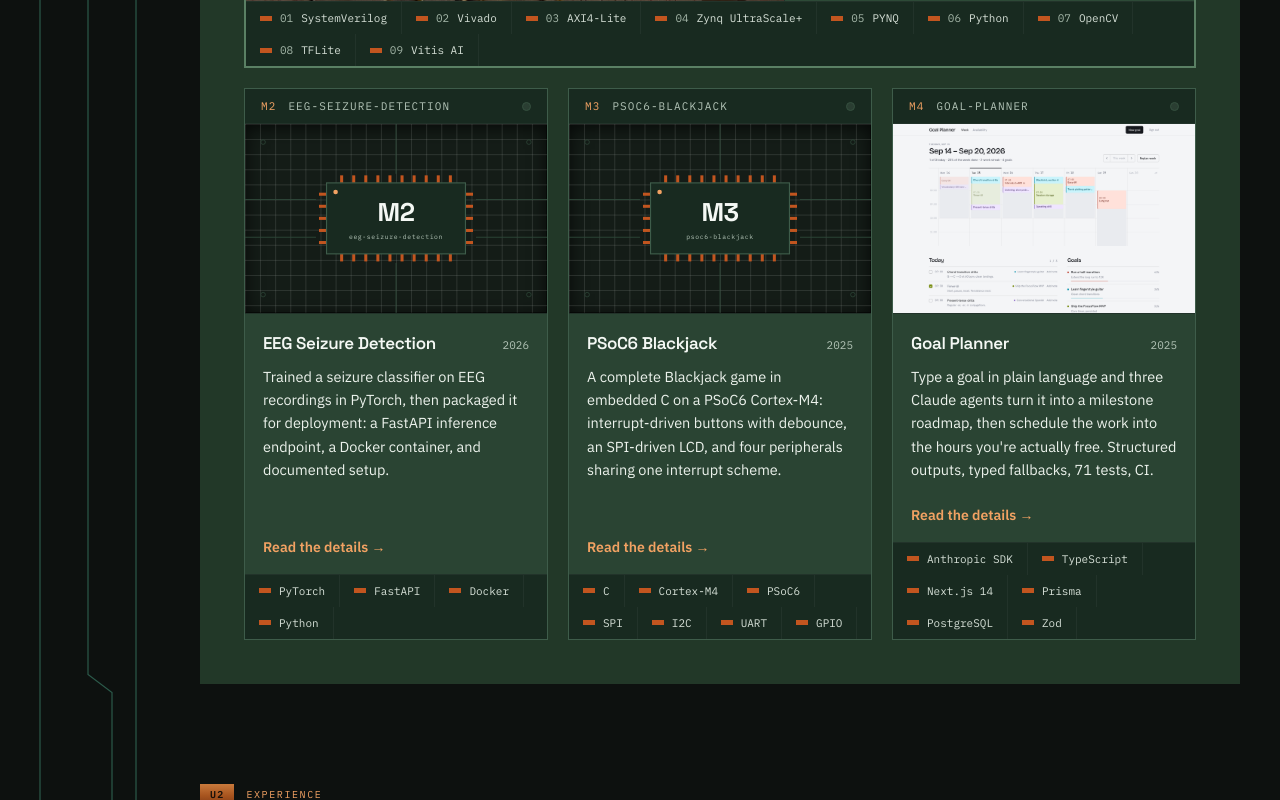
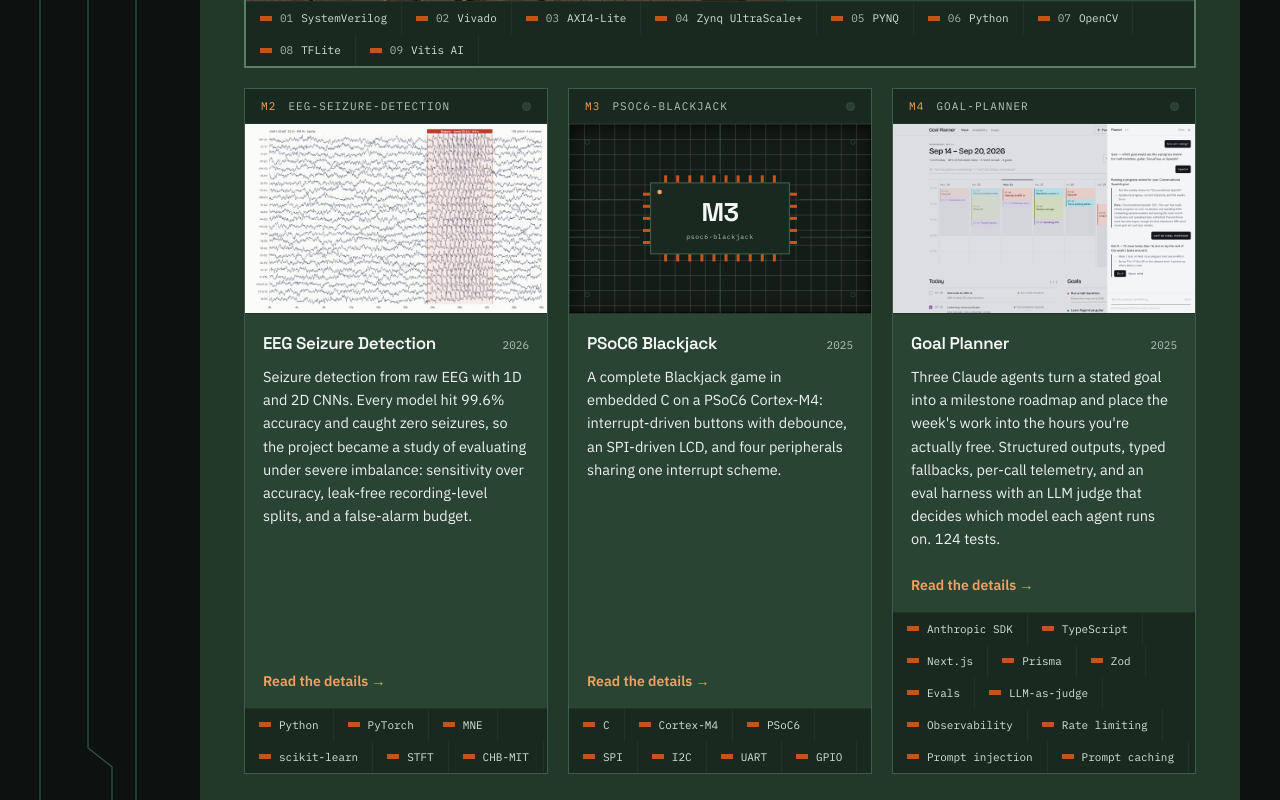
Before and after one commit to hargens-holland/PortfolioWebsite, a Next.js app in the folder web/: page / in a window 1280 px wide. Shown: the part 1300-2100 px from the top of the page. Built offline with nearby package versions, Linux system fonts and the light colour scheme.

Commit message:
EEG project rewrite with EEG-trace graphic, Goal Planner dashboard update

```diff
--- a/web/content/projects.ts
+++ b/web/content/projects.ts
@@ -76,17 +76,20 @@ export const PROJECTS: Project[] = [
     name: "EEG Seizure Detection",
     designator: "M2",
     year: "2026",
-    role: "Solo · ML + deployment",
+    role: "ECE 539 team project · 2D CNN + evaluation",
     summary:
-      "Trained a seizure classifier on EEG recordings in PyTorch, then packaged it for deployment: a FastAPI inference endpoint, a Docker container, and documented setup.",
+      "Seizure detection from raw EEG with 1D and 2D CNNs. Every model hit 99.6% accuracy and caught zero seizures, so the project became a study of evaluating under severe imbalance: sensitivity over accuracy, leak-free recording-level splits, and a false-alarm budget.",
     body: [
-      "A seizure classifier trained on EEG recordings in PyTorch. The model is half the project; the other half is making it usable by someone who isn't me.",
-      "So it ships as a service: a FastAPI endpoint that takes a recording and returns a prediction, a Docker container so it runs the same on a laptop as on a server, and setup documentation that gets a new machine from clone to first inference without guesswork.",
+      "Seizure detection from raw 23-channel scalp EEG in the CHB-MIT database, for ECE 539 (Neural Networks) at UW–Madison. An end-to-end pipeline runs from EDF ingestion through annotation-based labels and feeds five models identical 4-second windows: three classical baselines, a 1D CNN on the raw signal, and a 2D CNN on STFT spectrograms.",
+      "Every model scored over 99.6% accuracy while catching zero seizures, because seizures make up under 5% of a recording. Sensitivity exposed the problem, and AUC showed the CNNs had actually learned to rank seizure windows above background. The failure was the decision threshold, not the model.",
+      "Revisiting the project later, I found two deeper problems. A labeling bug was under-counting seizure windows by about 10×. And the random window split let overlapping windows share signal across train and test, which inflated AUC to 0.98–0.999 and made every number from the original run untrustworthy.",
+      "I rebuilt the evaluation around recording-level splits, so no recording contributes to both sides, and thresholds chosen on validation data against a false-alarm budget rather than the default 0.5. That's the operating point a clinician would actually care about: how many seizures are caught at how many false alarms per hour.",
+      "My part: the 2D CNN and its spectrogram pipeline, the evaluation protocol, and the two bug fixes.",
     ],
-    tags: ["PyTorch", "FastAPI", "Docker", "Python"],
+    tags: ["Python", "PyTorch", "MNE", "scikit-learn", "STFT", "CHB-MIT"],
+    image: "/assets/eeg-seizure-traces.jpg",
     links: [
-      // { label: "Source", href: "https://github.com/hargens-holland/eeg-seizure" },
-      // { label: "API", href: "https://eeg-api.example.com" },
+      // { label: "Source", href: "https://github.com/hargens-holland/…" },
     ],
   },
   {
@@ -110,15 +113,20 @@ export const PROJECTS: Project[] = [
     name: "Goal Planner",
     designator: "M4",
     year: "2025",
-    role: "Solo · full-stack + AI agents",
+    role: "Solo · AI agents in production",
     summary:
-      "Type a goal in plain language and three Claude agents turn it into a milestone roadmap, then schedule the work into the hours you're actually free. Structured outputs, typed fallbacks, 71 tests, CI.",
+      "Three Claude agents turn a stated goal into a milestone roadmap and place the week's work into the hours you're actually free. Structured outputs, typed fallbacks, per-call telemetry, and an eval harness with an LLM judge that decides which model each agent runs on. 124 tests.",
     body: [
-      "An AI planning app: a plain-language goal becomes a milestone roadmap, and the roadmap becomes scheduled daily tasks. Three Claude agents each have one job. The Architect builds the roadmap. Progress reviews your week and adjusts where you are. The Scheduler lays tasks onto a real calendar, across every active goal, in the time you actually have.",
-      "The engineering focus was making model calls behave like any other dependency. Every agent call is constrained to a zod schema through structured outputs, so the app never parses free text. Each agent has a deterministic fallback with typed failure reasons, and every plan is logged as model- or fallback-generated, so the app keeps working when the model doesn't.",
-      "Retries are separated by cause: the SDK handles network retries, while schema violations and truncated responses are retried explicitly with their own logic. Contract tests verify that the schemas and the fallbacks satisfy the same contract, so a fallback can never quietly drift from what the model is supposed to return. 71 tests run in CI, and the architecture is fully documented in the repo.",
+      "Type a goal in plain language and three Claude agents each do one job. The Architect builds a milestone roadmap. Progress reviews your week and adjusts where you are. The Scheduler places tasks into your available hours across every active goal. Structured outputs constrain every model call to a Zod schema, every agent has a deterministic fallback with typed failure reasons, and every plan is recorded as model- or fallback-generated, so the app keeps working when the model doesn't.",
+      "I built the measurement layer before anything else. Every call writes one row: model, source, reason, attempts, tokens in and out, latency, estimated cost. It's fire-and-forget and swallows its own errors, so it can never affect the call it describes. A usage page aggregates thirty days: cost per day, p50 and p95 per agent, fallback rate, and why calls fell back. Without that, a fallback and a real model response produce identical-looking rows and you're blind.",
+      "An eval harness runs 24 goals across 13 domains, plus two injection cases and one deliberately vague goal, through the real Architect: nine deterministic checks scored separately, then an Opus judge grading four properties on a written 1–5 rubric with the candidate delimited as untrusted and the judge told not to reward length. Result: Opus 5 scores 4.67 against Sonnet 5's 4.27, a paired difference of +0.39 ± 0.17 over 22 goals, at 2.6× the cost and 1.7× the latency. That's why the Architect runs on Opus and the cheaper agents on Sonnet. The caveat is stated in the doc: the judge is Opus.",
+      "The tooling found six bugs none of the tests could see. The schema said a milestone's week was when it was targeted, so the model read it as due and the app read it as start, and every model-generated roadmap failed ordering. \"By end of year\" produced 24-week plans against a 16-week deadline because the model has no clock. A replan that returned generic titles turned out to be a 39-second fallback with zero tokens: Opus 5 and Sonnet 5 think by default, thinking counts against max_tokens, and the SDK surfaces truncation as a parse error rather than a stop reason, so the retry never fired.",
+      "The routes are hardened the way a public model endpoint has to be. Every request body has a Zod schema with a maximum on every string that reaches a prompt, which is a cost ceiling as much as input validation. Model routes are rate-limited per user with atomic fixed windows in Postgres, and signup per IP. Everything the user wrote goes inside delimiters, closing-tag attempts are stripped, and every system prompt says to treat it as data; both eval injection cases are resisted by both models. 124 tests run in CI.",
     ],
-    tags: ["Anthropic SDK", "TypeScript", "Next.js 14", "Prisma", "PostgreSQL", "Zod"],
+    tags: [
+      "Anthropic SDK", "TypeScript", "Next.js", "Prisma", "Zod",
+      "Evals", "LLM-as-judge", "Observability", "Rate limiting", "Prompt injection", "Prompt caching",
+    ],
     image: "/assets/goal-planner-dashboard.png",
     links: [
       { label: "Source", href: "https://github.com/hargens-holland/GoalApp" },
--- a/web/content/site.ts
+++ b/web/content/site.ts
@@ -141,12 +141,12 @@ export const SKILLS: SkillGroup[] = [
     items: [
       {
         name: "Python",
-        note: "My default for anything data or ML: the preprocessing pipeline at Veridis, model training in both PyTorch and TensorFlow, the OpenCV and NumPy camera pipeline on the capstone's ARM cores, and the FastAPI services I've written since.",
+        note: "My default for anything data or ML: the preprocessing pipeline at Veridis, the EEG pipeline from EDF files through MNE to spectrograms, model training in both PyTorch and TensorFlow, the OpenCV and NumPy camera pipeline on the capstone's ARM cores, and the FastAPI services I've written since.",
         projects: ["eeg-seizure-detection", "flex-pga"],
       },
       {
         name: "PyTorch",
-        note: "Trained regression and classification models on 23-channel time-series sensor data at Veridis, and the seizure classifier in my EEG project.",
+        note: "Trained regression and classification models on 23-channel time-series sensor data at Veridis, and the 1D and 2D CNNs in the EEG seizure project, where the model was fine and the evaluation was the problem.",
         projects: ["eeg-seizure-detection"],
       },
       {
@@ -159,7 +159,12 @@ export const SKILLS: SkillGroup[] = [
       },
       {
         name: "LLM integration & eval",
-        note: "At Radius Hire I built a Gemini-backed candidate screening workflow and the evaluation around it, checking output quality systematically instead of spot-checking by hand. The Goal Planner runs three Claude agents on the Anthropic SDK, with structured outputs constrained to zod schemas and typed fallbacks so the app never fails because the model did.",
+        note: "At Radius Hire I built a Gemini-backed candidate screening workflow and the evaluation around it, checking output quality systematically instead of spot-checking by hand. The Goal Planner runs three Claude agents on the Anthropic SDK, with structured outputs constrained to Zod schemas and typed fallbacks so the app never fails because the model did.",
+        projects: ["goal-planner"],
+      },
+      {
+        name: "Evals & observability",
+        note: "In the Goal Planner, every model call is logged with tokens, cost, and latency, and an eval harness with deterministic checks and an LLM judge decides which model each agent runs on. Built first, on purpose: it found six bugs the unit tests couldn't see.",
         projects: ["goal-planner"],
       },
       {
@@ -177,7 +182,11 @@ export const SKILLS: SkillGroup[] = [
         note: "The runtime for the DPU integration attempt on the capstone. I built the camera → shared-memory → VART inference path on the processing-system side before the team moved pose estimation off the fabric.",
         projects: ["flex-pga"],
       },
-      { name: "Scikit-learn · Pandas" },
+      {
+        name: "Scikit-learn · Pandas",
+        note: "The three classical baselines in the EEG project, and the metrics that showed accuracy was lying: sensitivity, AUC, and thresholds chosen on validation data against a false-alarm budget.",
+        projects: ["eeg-seizure-detection"],
+      },
     ],
   },
   {
@@ -194,18 +203,16 @@ export const SKILLS: SkillGroup[] = [
       },
       {
         name: "FastAPI",
-        note: "The inference endpoint for my EEG classifier, and the interview-scheduling service at Radius Hire, which runs on the WhatsApp Business API.",
-        projects: ["eeg-seizure-detection"],
+        note: "The interview-scheduling service at Radius Hire, which runs on the WhatsApp Business API, and the other FastAPI services there.",
       },
       {
         name: "PostgreSQL · Prisma",
-        note: "The Goal Planner runs on Postgres through Prisma: goals, milestones, scheduled tasks, and the log of which plans came from the model versus a fallback. Database Management coursework covered the theory; that project is where it got real.",
+        note: "The Goal Planner runs on Postgres through Prisma: goals, milestones, scheduled tasks, the per-call telemetry table, and the rate-limit windows, which are one atomic upsert per request. Database Management coursework covered the theory; that project is where it got real.",
         projects: ["goal-planner"],
       },
       {
         name: "Docker",
-        note: "Containerized the EEG inference service and the FastAPI services at Radius Hire, so they run the same locally as they do on AWS.",
-        projects: ["eeg-seizure-detection"],
+        note: "Containerized the FastAPI services at Radius Hire, so they run the same locally as they do on AWS.",
       },
       {
         name: "AWS",
```
Also changed, not shown: web/public/assets/eeg-seizure-traces.jpg (added), web/public/assets/goal-planner-dashboard.png.
